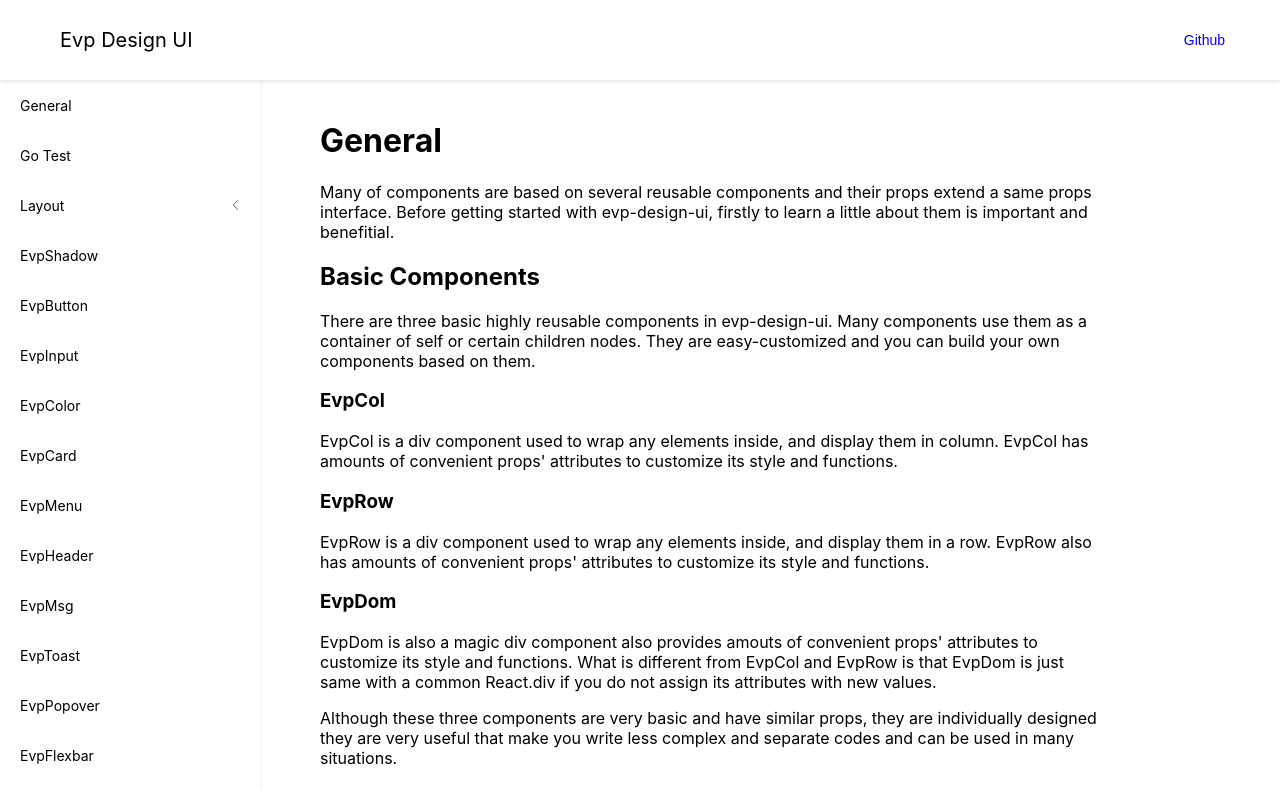
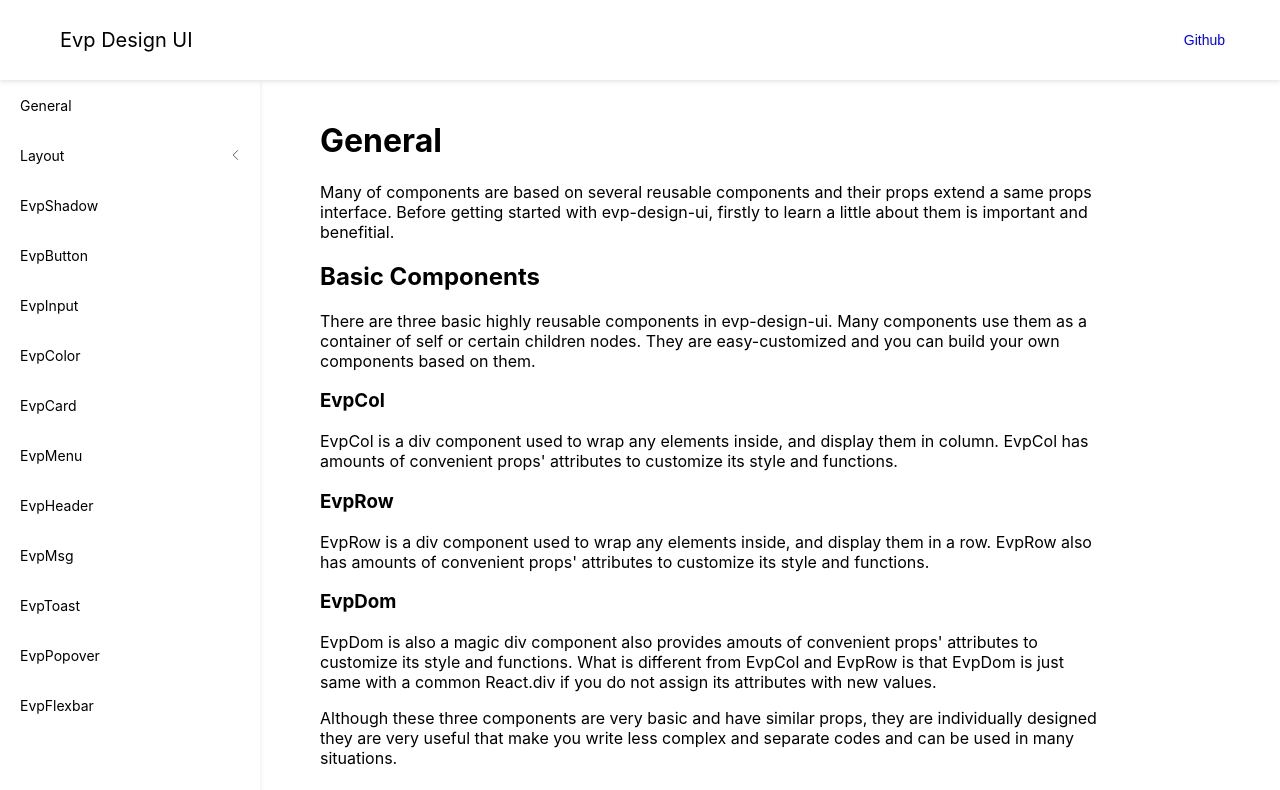
Before and after one commit to Evanpatchouli/evp-design-ui, a React app: page / in a window 1280 px wide. Shown: the top 790 px of the page. Built offline with nearby package versions, Linux system fonts and the light colour scheme.

Commit message:
hidden test route

```diff
--- a/src/App.tsx
+++ b/src/App.tsx
@@ -39,7 +39,6 @@ function App() {
       <div className='Main'>
         <div className='evp NavMenu'>
           <EvpMenu border='none' link={'/'} title={'General'}>
-            <EvpMenuItem link={'/test'} title={'Go Test'} />
             <EvpMenu submenu title={'Layout'}>
               <EvpMenuItem link={'/components/evp-col'} title={'EvpCol'} />
               <EvpMenuItem link={'/components/evp-row'} title={'EvpRow'} />
```
